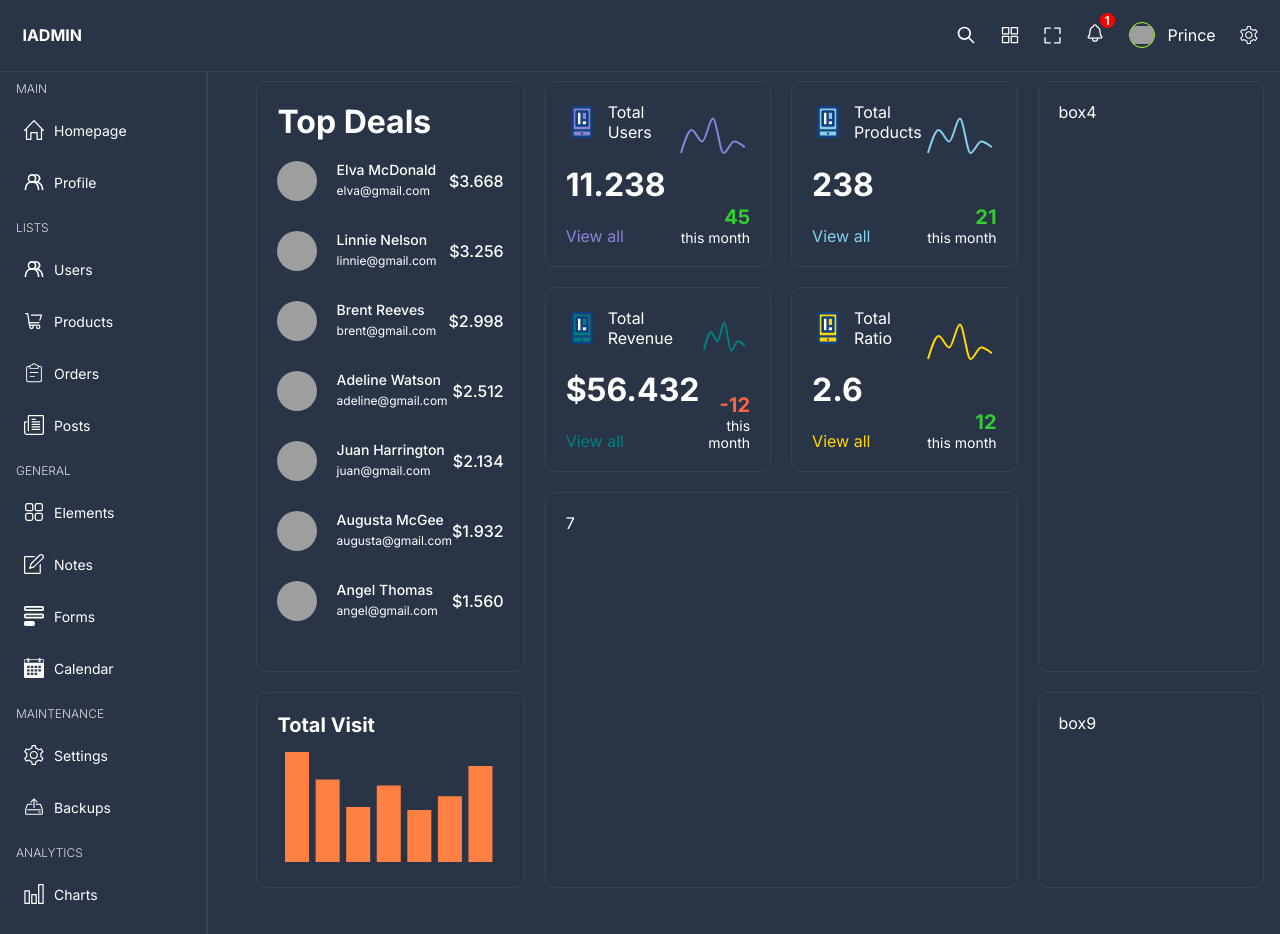
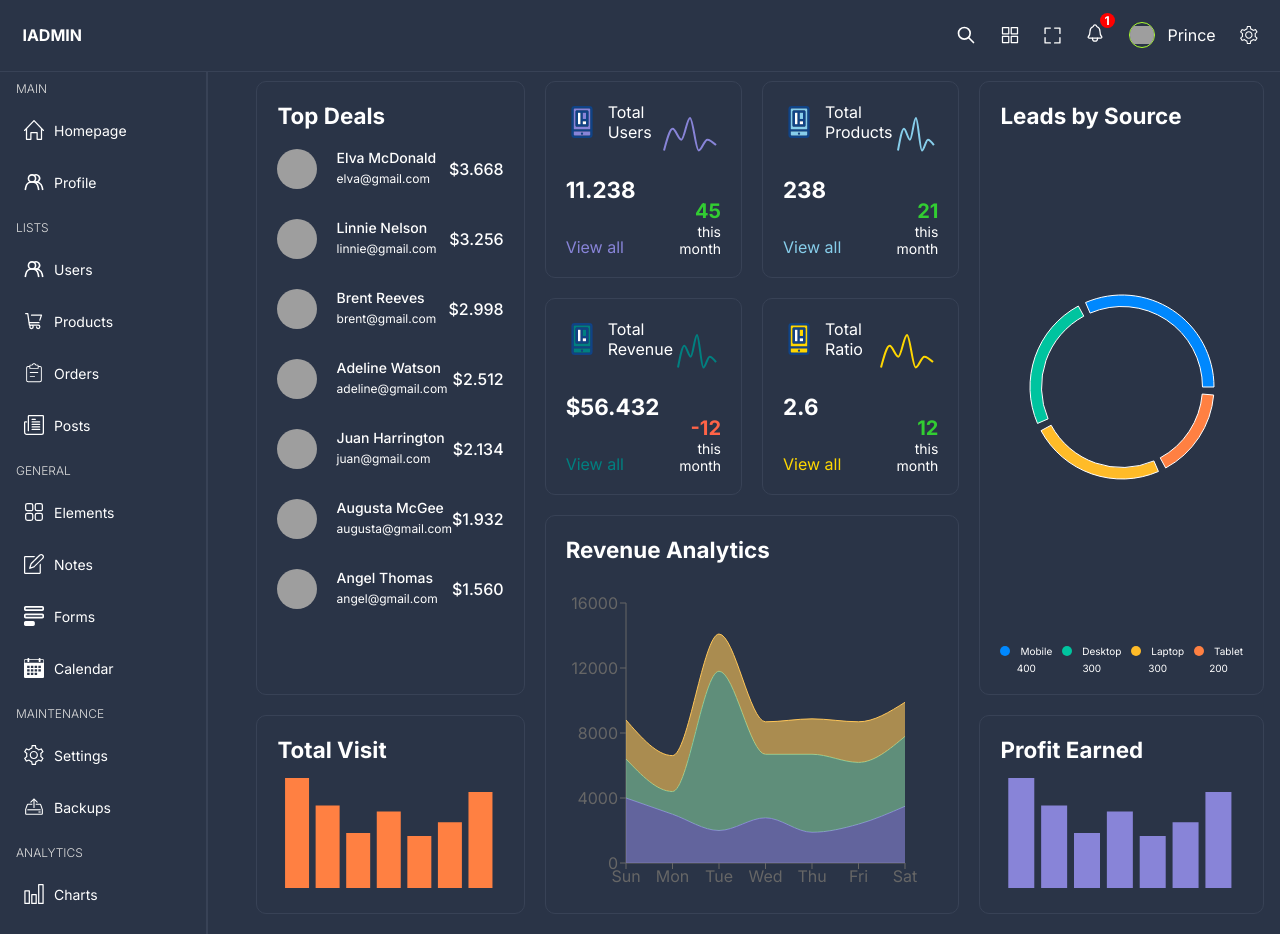
Before and after one commit to stephenprin/React_Admin_Dashboard, a React (Vite) app: page / in a window 1280 px wide. Shown: the top 934 px of the page. Built offline with nearby package versions, Linux system fonts and the light colour scheme; grey boxes are pictures that could not be loaded.

Commit message:
complete chart implemented

```diff
--- a/src/components/barChart/bar.scss
+++ b/src/components/barChart/bar.scss
@@ -4,7 +4,7 @@
 
 
     h1{
-        font-size: 20px;
+        font-size: 1.4rem;
         margin-bottom: 10px ;
 
     }
--- /dev/null
+++ b/src/components/bigChartBox/BigChartBox.tsx
@@ -0,0 +1,80 @@
+import "./bigchart.scss"
+import { AreaChart, Area, XAxis, YAxis, CartesianGrid, Tooltip, ResponsiveContainer } from 'recharts';
+
+const data = [
+    {
+      name: "Sun",
+      books: 4000,
+      clothes: 2400,
+      electronic: 2400,
+    },
+    {
+      name: "Mon",
+      books: 3000,
+      clothes: 1398,
+      electronic: 2210,
+    },
+    {
+      name: "Tue",
+      books: 2000,
+      clothes: 9800,
+      electronic: 2290,
+    },
+    {
+      name: "Wed",
+      books: 2780,
+      clothes: 3908,
+      electronic: 2000,
+    },
+    {
+      name: "Thu",
+      books: 1890,
+      clothes: 4800,
+      electronic: 2181,
+    },
+    {
+      name: "Fri",
+      books: 2390,
+      clothes: 3800,
+      electronic: 2500,
+    },
+    {
+      name: "Sat",
+      books: 3490,
+      clothes: 4300,
+      electronic: 2100,
+    },
+  ];
+
+const BigChartBox = () => {
+  return (
+      <div className="bigChart">
+          <h1>Revenue Analytics</h1>
+          <div className="chart">
+          <ResponsiveContainer width="99%" height="100%">
+        <AreaChart
+
+          data={data}
+          margin={{
+            top: 10,
+            right: 30,
+            left: 0,
+            bottom: 0,
+          }}
+        >
+
+          <XAxis dataKey="name" />
+          <YAxis />
+          <Tooltip />
+          <Area type="monotone" dataKey="books" stackId="1" stroke="#8884d8" fill="#8884d8" />
+          <Area type="monotone" dataKey="clothes" stackId="1" stroke="#82ca9d" fill="#82ca9d" />
+          <Area type="monotone" dataKey="electronic" stackId="1" stroke="#ffc658" fill="#ffc658" />
+        </AreaChart>
+      </ResponsiveContainer>
+          </div>
+
+    </div>
+  )
+}
+
+export default BigChartBox
--- /dev/null
+++ b/src/components/bigChartBox/bigchart.scss
@@ -0,0 +1,17 @@
+.bigChart{
+    width: 100%;
+    height: 100%;
+    display: flex;
+    flex-direction: column;
+    justify-content: space-between;
+    h1{
+        font-size: 1.4rem;
+    }
+
+    .chart{
+        width: 100%;
+        height: 300px;
+
+    }
+
+}
--- a/src/components/chartBox/chart.scss
+++ b/src/components/chartBox/chart.scss
@@ -2,6 +2,9 @@
     display: flex;
     height: 100%;
     width: 100%;
+    h1{
+        font-size: 1.4rem;
+    }
 
 
     .boxInfo{
--- /dev/null
+++ b/src/components/pieChart/PieChartBox.tsx
@@ -0,0 +1,57 @@
+import "./piechart.scss";
+import {
+  PieChart,
+  Pie,
+  Sector,
+  Cell,
+  ResponsiveContainer,
+  Tooltip,
+} from "recharts";
+
+const data = [
+  { name: "Mobile", value: 400, color: "#0088FE" },
+  { name: "Desktop", value: 300, color: "#00C49F" },
+  { name: "Laptop", value: 300, color: "#FFBB28" },
+  { name: "Tablet", value: 200, color: "#FF8042" },
+];
+
+const PieChartBox = () => {
+  return (
+    <div className="pieChart">
+      <h1>Leads by Source</h1>
+      <div className="chart">
+        <ResponsiveContainer width="99%" height={300}>
+          <PieChart>
+            <Tooltip
+              contentStyle={{ background: "white", borderRadius: "5px" }}
+            />
+            <Pie
+              data={data}
+              innerRadius={"70%"}
+              outerRadius={"90% "}
+              paddingAngle={5}
+              dataKey="value"
+            >
+              {data.map((item) => (
+                <Cell key={item.name} fill={item.color} />
+              ))}
+            </Pie>
+          </PieChart>
+        </ResponsiveContainer>
+      </div>
+      <div className="options">
+        {data.map((item) => (
+          <div className="option" key={item.name}>
+            <div className="title">
+              <div className="dot" style={{ backgroundColor: item.color }} />
+              <span>{item.name}</span>
+            </div>
+            <span>{item.value}</span>
+          </div>
+        ))}
+      </div>
+    </div>
+  );
+};
+
+export default PieChartBox;
--- /dev/null
+++ b/src/components/pieChart/piechart.scss
@@ -0,0 +1,44 @@
+.pieChart{
+    display: flex;
+    flex-direction: column;
+    height: 100%;
+    justify-content: space-between;
+    h1{
+        font-size: 1.4rem;
+    }
+
+
+    .chart{
+        display: flex;
+        align-items: center;
+        justify-content: center;
+        width: 100%;
+        height: 100%;
+    }
+    .options{
+        display: flex;
+        justify-content: space-between;
+        gap: 10px;
+        font-size: 10px;
+
+        .option{
+            display: flex;
+            flex-direction: column;
+            align-items: center;
+            gap: 5px;
+
+            .title{
+                display: flex;
+                gap: 10px;
+                align-items: center;
+                .dot{
+                    width: 10px;
+                    height: 10px;
+                    border-radius: 50%;
+                }
+            }
+        }
+
+    }
+
+}
--- a/src/components/topBox/top.scss
+++ b/src/components/topBox/top.scss
@@ -2,6 +2,7 @@
 
     h1{
         margin-bottom: 20px;
+        font-size: 1.4rem;
     }
     .list{
 
--- a/src/pages/home/Home.tsx
+++ b/src/pages/home/Home.tsx
@@ -7,6 +7,9 @@ import { chartBoxRevenue } from '../../utils/data'
 import { chartBoxConversion } from '../../utils/data'
 import {barChartBoxVisit} from '../../utils/data'
 import BarChartBox from '../../components/barChart/BarChart'
+import PieChartBox from '../../components/pieChart/PieChartBox'
+import {barChartBoxRevenue} from '../../utils/data'
+import BigChartBox from '../../components/bigChartBox/BigChartBox'
 
 const Home = () => {
   return (
@@ -21,7 +24,9 @@ const Home = () => {
       <div className='box box3 chartBox'>
         <ChartBox {...chartBoxProduct} />
       </div>
-      <div className='box box4'>box4</div>
+      <div className='box box4'>
+        <PieChartBox/>
+      </div>
       <div className='box box5 chartBox'>
         <ChartBox {...chartBoxRevenue} />
       </div>
@@ -29,12 +34,12 @@ const Home = () => {
         <ChartBox  {...chartBoxConversion} />
       </div>
       <div className='box box7'>
-        7
+        <BigChartBox/>
       </div>
       <div className='box box8'>
       <BarChartBox {...barChartBoxVisit} />
       </div>
-      <div className='box box9'>box9</div>
+      <div className='box box9'><BarChartBox {...barChartBoxRevenue} /></div>
     </div>
   )
 }
```
